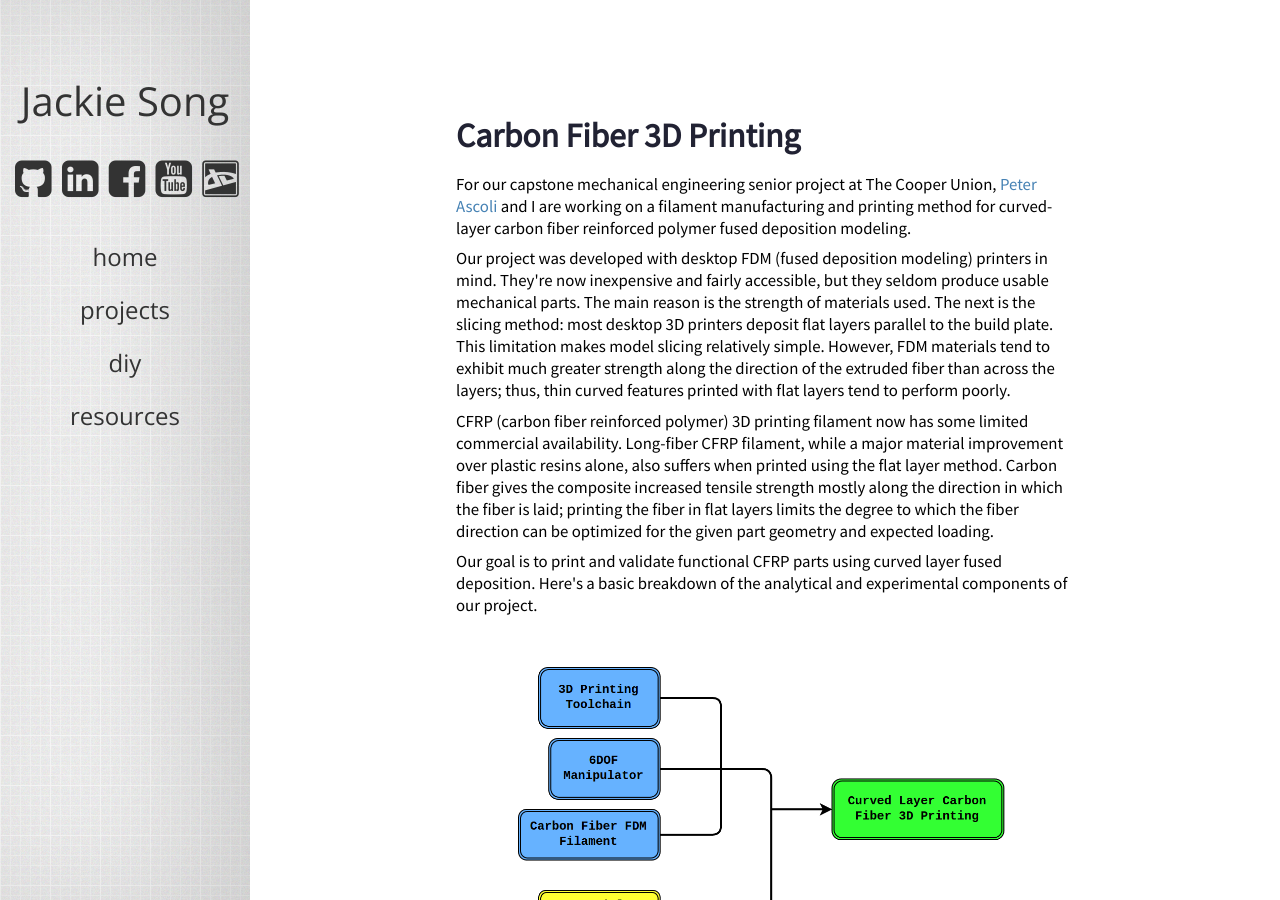
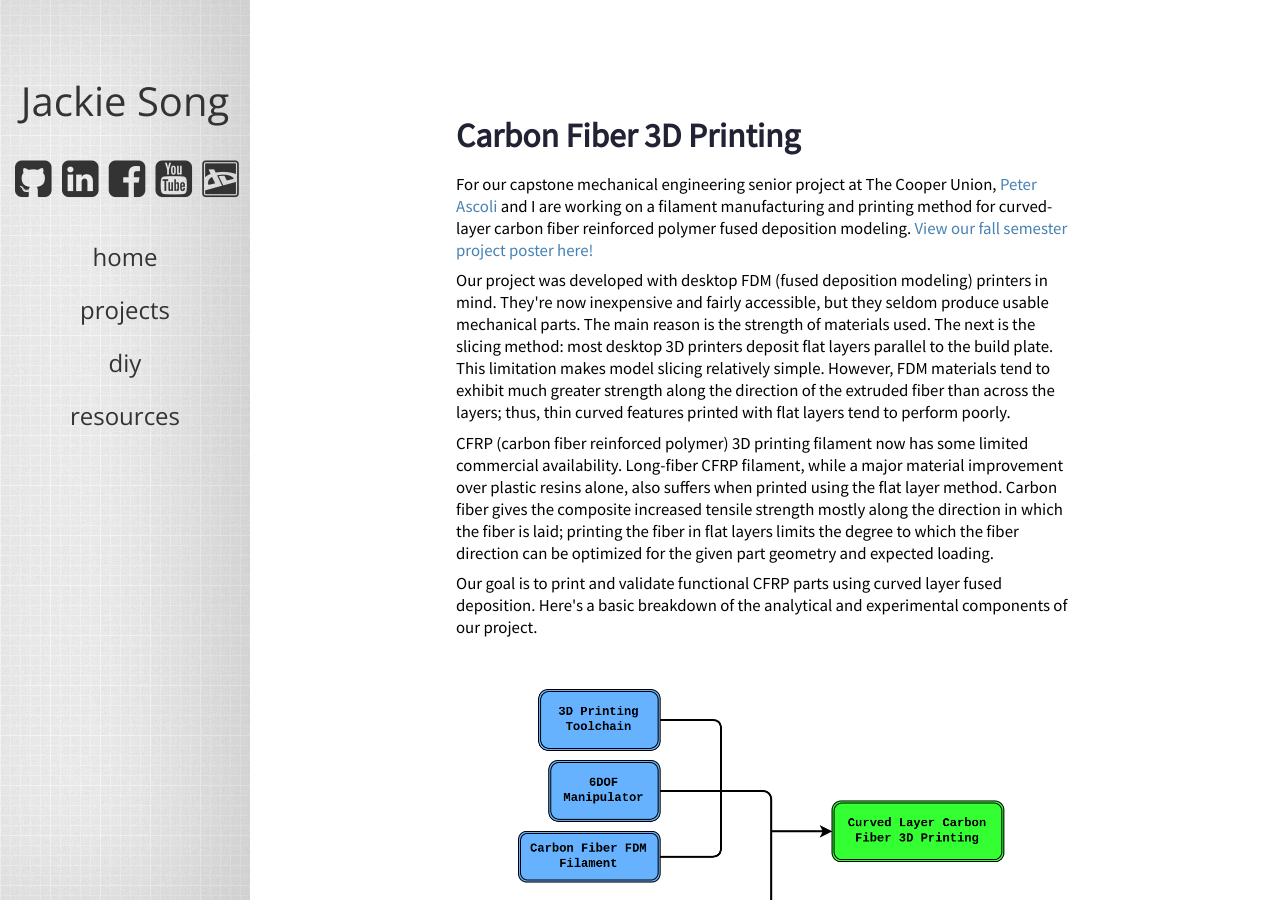
Before and after one commit to songjx/songjx-website, a Jekyll site: the page built from projects/carbon-fiber-3d-printing.md, in a window 1280 px wide and 900 px high. Built offline with Jekyll 4.4.1, drawn with Linux system fonts in a browser that asks for light colours.

Commit message:
update resume
Update resume and add link to senior project fall poster.

```diff
--- a/projects/carbon-fiber-3d-printing.md
+++ b/projects/carbon-fiber-3d-printing.md
@@ -6,7 +6,7 @@ image-layout: true
 image-dir: /images/carbon-fiber
 thumbnail: pultrusion.jpg
 segments:
-  - text: For our capstone mechanical engineering senior project at The Cooper Union, <a href="http://www.peterascoli.com">Peter Ascoli</a> and I are working on a filament manufacturing and printing method for curved-layer carbon fiber reinforced polymer fused deposition modeling.
+  - text: For our capstone mechanical engineering senior project at The Cooper Union, <a href="http://www.peterascoli.com">Peter Ascoli</a> and I are working on a filament manufacturing and printing method for curved-layer carbon fiber reinforced polymer fused deposition modeling. <a href="https://s3.amazonaws.com/jsong.me/Peter+Jackie+Senior+Project+Semester+1+Poster.pdf">View our fall semester project poster here!</a>
 
   - text: 'Our project was developed with desktop FDM (fused deposition modeling) printers in mind. They''re now inexpensive and fairly accessible, but they seldom produce usable mechanical parts. The main reason is the strength of materials used. The next is the slicing method: most desktop 3D printers deposit flat layers parallel to the build plate. This limitation makes model slicing relatively simple. However, FDM materials tend to exhibit much greater strength along the direction of the extruded fiber than across the layers; thus, thin curved features printed with flat layers tend to perform poorly.'
 
```
Also changed, not shown: 1 other file.
